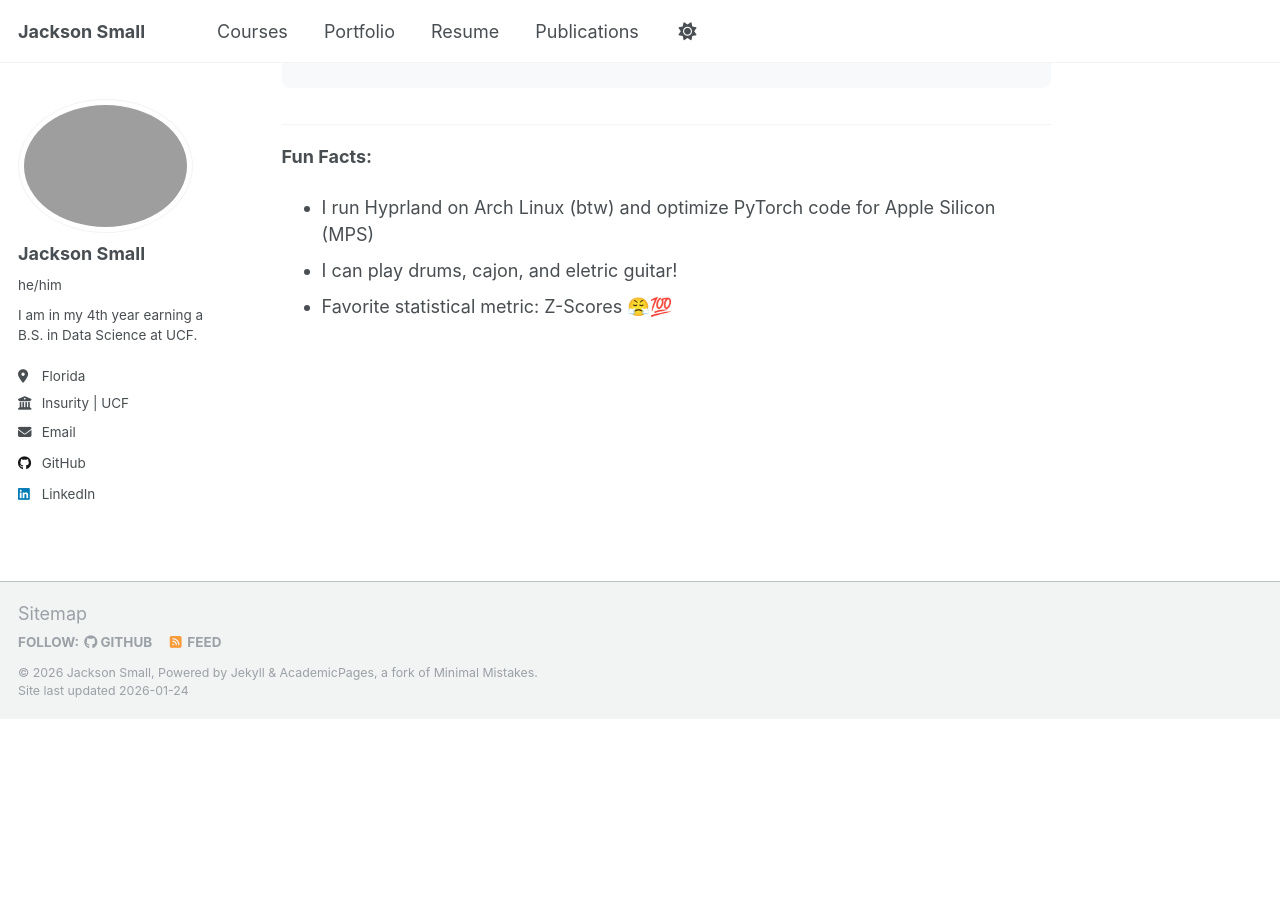
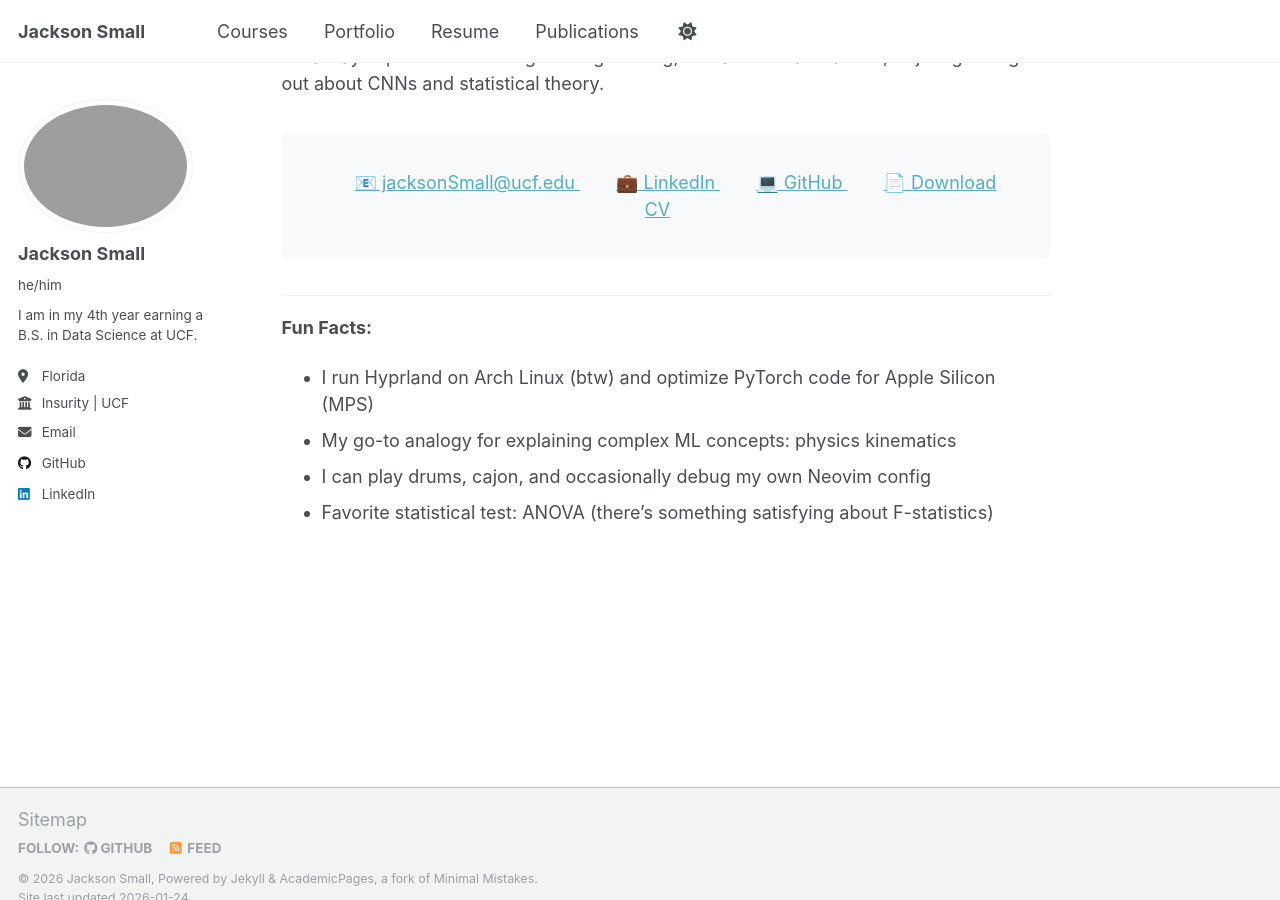
Before and after one commit to jacksonSmall/jacksonSmall.github.io, a Jekyll site: the page built from _pages/about.md, in a window 1280 px wide and 900 px high, scrolled down 7587 px. Built offline with Jekyll 4.4.1, drawn with Linux system fonts in a browser that asks for light colours; a script that is not in the unit is left out; before the commit the page ends 8306 px from its top, so only the background shows below that; some of the changed text lies outside the part shown.

Commit message:
Update about.md

```diff
--- a/_pages/about.md
+++ b/_pages/about.md
@@ -210,6 +210,11 @@
 
 Observed Tolls Operations and incident response protocols, analyzing how the center utilizes data science to detect and resolve real-time road issues.
 
+### Volunteer: Spring of Life UMC
+*August 2025 – Present | Orlando, FL*
+
+Verify weekly offering contributions and execute secure bank deposits to maintain financial integrity.
+
 ---
 
 ## What Drives Me
@@ -265,5 +270,6 @@
 
 **Fun Facts:**
 - I run Hyprland on Arch Linux (btw) and optimize PyTorch code for Apple Silicon (MPS)
-- I can play drums, cajon, and eletric guitar!
-- Favorite statistical metric: Z-Scores 😤💯
+- My go-to analogy for explaining complex ML concepts: physics kinematics
+- I can play drums, cajon, and occasionally debug my own Neovim config
+- Favorite statistical test: ANOVA (there's something satisfying about F-statistics)
```
Also changed, not shown: other parts of _pages/about.md (+3 -3 lines).
